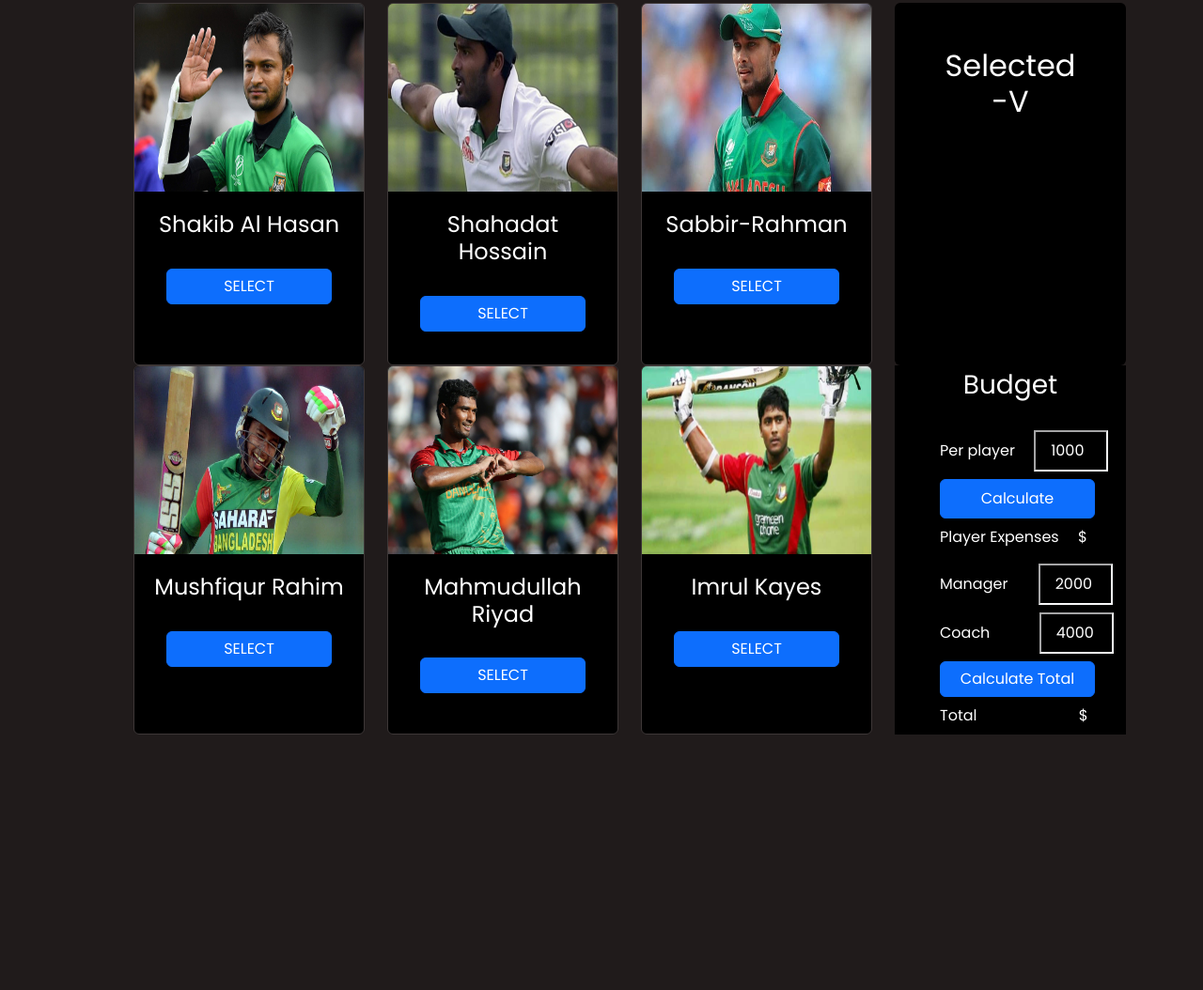
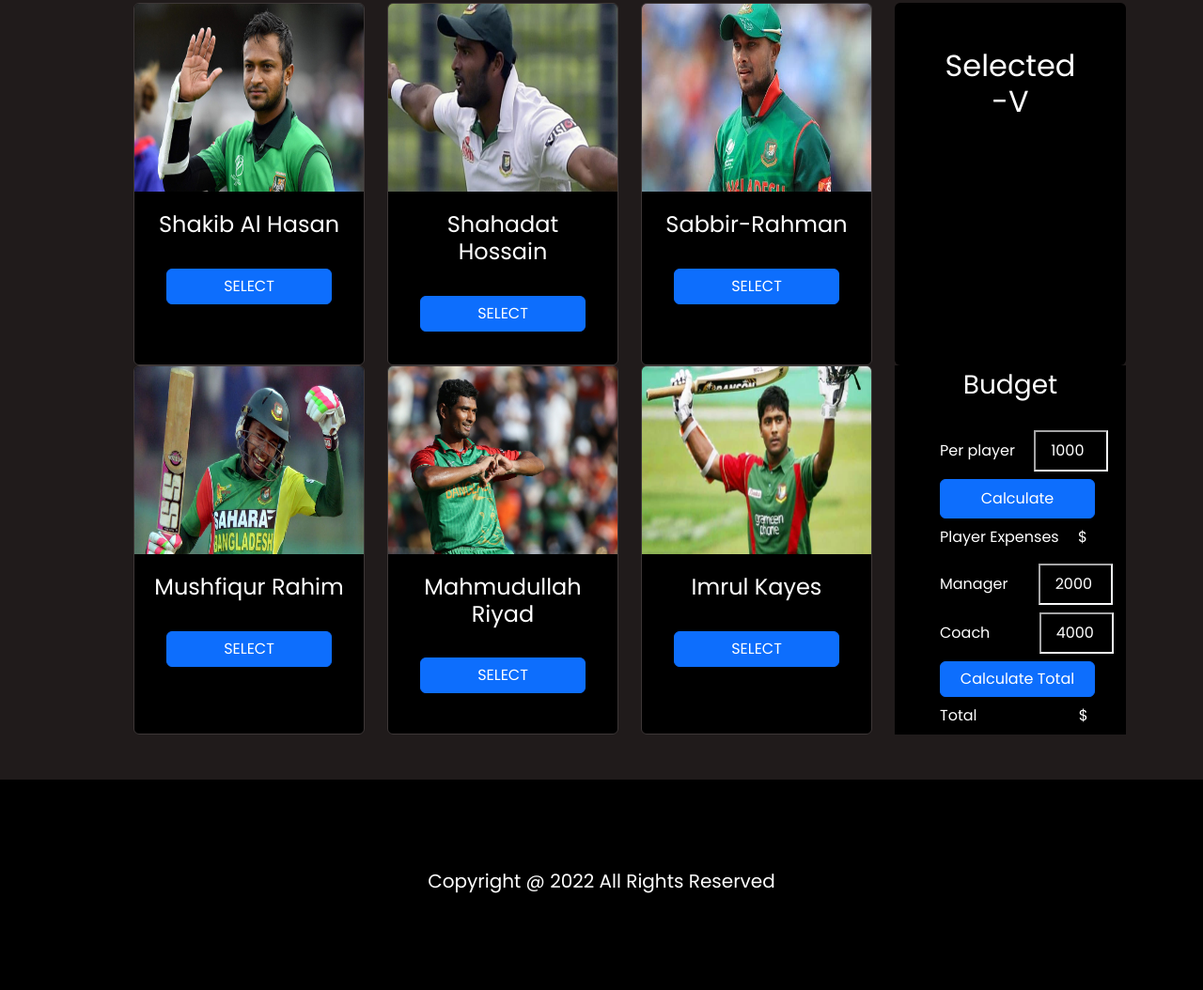
Before and after one commit to SHDilruba/Select-the-best-five, a plain HTML site: page index.html in a window 1280 px wide. Shown: the part 781-1835 px from the top of the page at 94% size. Before the commit the page ends 1611 px from the top, so only its background shows below. Drawn offline with nearby package versions, Linux system fonts and the light colour scheme; a web font is replaced by a local one.

Commit message:
footer added

```diff
--- a/index.html
+++ b/index.html
@@ -141,6 +141,9 @@
       </section>
     </div>
   </main>
+  <footer class="bg-black text-white text-center py-5">
+    <h5 class="py-5">Copyright @ 2022 All Rights Reserved</h5>
+  </footer>
    <!-- javascript file -->
   <script src="js/index.js"></script>
      <!-- bootstrap link -->
```
